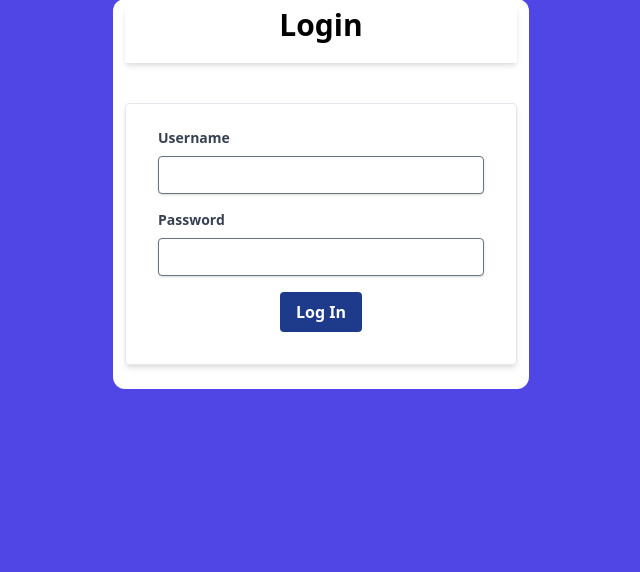
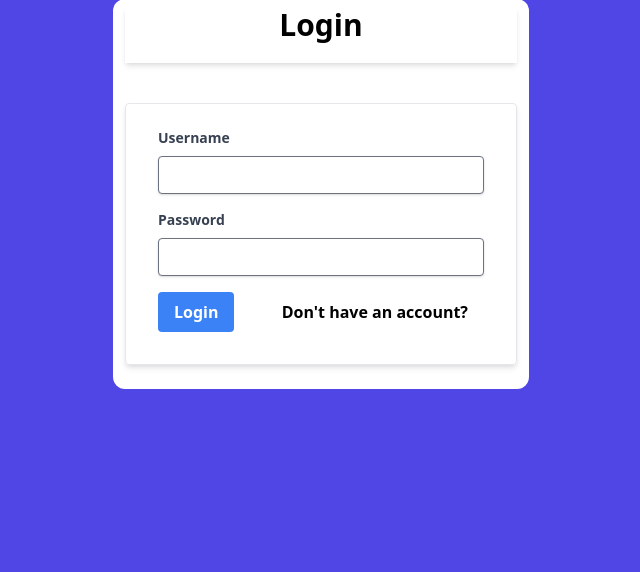
Before and after one commit to liquid-coder/FRS-Bank, a Django app: page /accounts/login/ in a window 1280 px wide. Shown: the part 127-699 px from the top of the page, without its empty margins (319-959 px from the left). Run offline with Django 5.2, Linux system fonts and the light colour scheme.

Commit message:
designed signup and login form with tailwind

```diff
--- a/accounts/templates/login.html
+++ b/accounts/templates/login.html
@@ -24,10 +24,13 @@
                 <p class="text-red-600 text-sm italic pb-2">{{ error }}</p>
                 {% endfor %} {% endif %} {% endfor %}
 
-                <div class="flex items-center justify-center w-full">
-                    <button class="bg-blue-900 hover:bg-blue-700 text-white font-bold py-2 px-4 rounded focus:outline-none focus:shadow-outline" type="submit">
-                Log In
-            </button>
+                <div class="flex items-center justify-between w-full">
+                    <button class="bg-blue-500 hover:bg-blue-700 text-white font-bold py-2 px-4 rounded focus:outline-none focus:shadow-outline mr-auto" type="submit">
+                        Login
+                    </button>
+                    <a href="{% url 'signup' %}" class="text-black hover:text-blue-700 font-bold py-2 px-4 rounded focus:outline-none focus:shadow-outline ml-auto">
+                        Don't have an account?
+                    </a>
                 </div>
             </form>
         </div>
--- a/accounts/templates/signup.html
+++ b/accounts/templates/signup.html
@@ -128,6 +128,9 @@
                 <button class="bg-blue-500 hover:bg-blue-700 text-white font-bold py-2 px-4 rounded focus:outline-none focus:shadow-outline" type="submit">
                     Signup
                 </button>
+                <a href="{% url 'login' %}" class="ml-6 text-black hover:text-blue-700 font-bold py-2 px-4 rounded focus:outline-none focus:shadow-outline">
+                    Already have an account?
+                </a>
             </div>
         </form>
     </div>
--- a/base/templates/homepage.html
+++ b/base/templates/homepage.html
@@ -12,7 +12,7 @@
             This is a simple FRS Bank created by Fardeen, Rahat and Sahil where you can deposit money, withdraw money, take loan. You can also create an account, login, logout.
         </p>
         <div class="flex justify-end w-full">
-            <a href="{% url 'signup' %}" class="bg-blue-900 text-white rounded-none hover:bg-white hover:text-blue-900 hover:border-blue-900 shadow hover:shadow-lg py-2 px-4 border border-gray-900 hover:border-transparent">Register</a>
+            <a href="{% url 'signup' %}" class="bg-blue-900 text-white rounded-none hover:bg-white hover:text-blue-900 hover:border-blue-900 shadow hover:shadow-lg py-2 px-4 border border-gray-900 hover:border-transparent">Signup</a>
         </div>
     </div>
     <div class="w-full lg:w-1/2 lg:py-6 text-center ">
```
Also changed, not shown: db.sqlite3.
